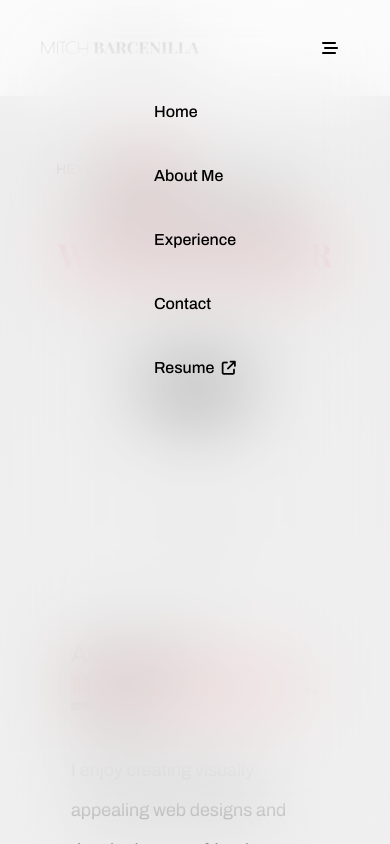
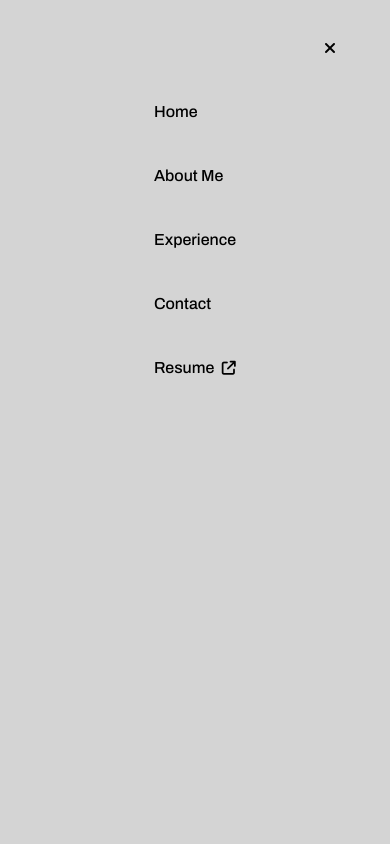
Before and after one commit to Marcenilla/Portfolio, a Vue app: page / in a window 390 px wide. Both pictures are taken after a click on the button 330 px from the left and 48 px from the top of the page. Shown: the top 844 px of the page. Built offline with nearby package versions, Linux system fonts and the light colour scheme; a web font is replaced by a local one.

Commit message:
side nav fixed

```diff
--- a/src/components/SideNav.vue
+++ b/src/components/SideNav.vue
@@ -6,7 +6,7 @@
                 <button type="button" @click="toggleSideNav"
                     class="relative w-10 h-10 flex items-center justify-center">
                     <transition name="icon-fade" mode="out-in">
-                        <i v-if="mobileNav" key="bars-staggered" class="fa-solid fa-bars-staggered"></i>
+                        <i v-if="mobileNav" key="xmark" class="fa-solid fa-xmark"></i>
                         <i v-else key="bars" class="fa-solid fa-bars"></i>
                     </transition>
                 </button>
@@ -15,7 +15,7 @@
             <!-- Sidebar with transition -->
             <transition name="slide">
                 <div v-if="mobileNav"
-                    class="fixed flex justify-start h-screen z-81 top-0 transition ease-in-out duration-150 w-screen pt-5 right-0 bg-white/30 backdrop-blur-2xl overflow-x-hidden shadow-lg">
+                    class="fixed flex justify-start h-screen z-81 top-0 transition ease-in-out duration-150 w-screen pt-5 right-0 bg-neutral-300  overflow-x-hidden shadow-lg">
                     <ul class="flex flex-col gap-10 font-archivo font-medium mt-20 mx-auto">
                         <li><a href="#" class="hover-slider">Home</a></li>
                         <li><a href="#about" class="hover-slider">About Me</a></li>
```
